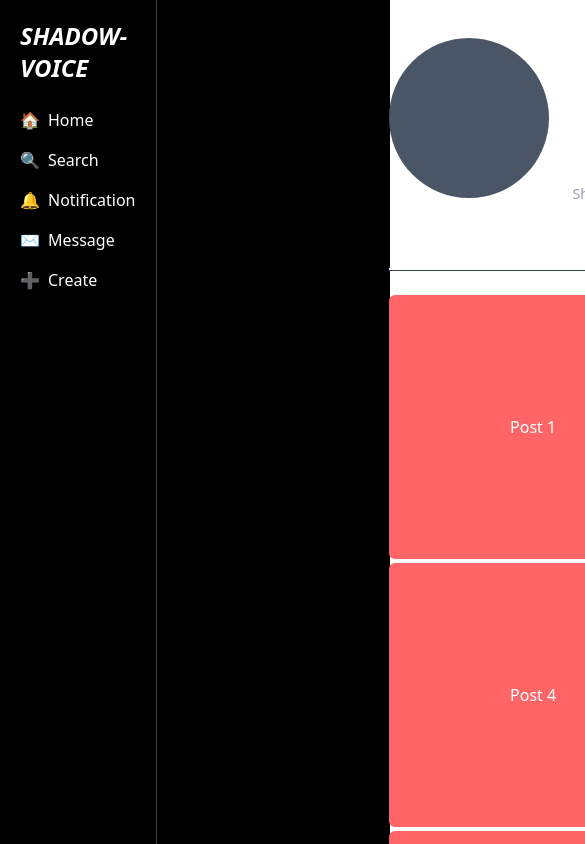
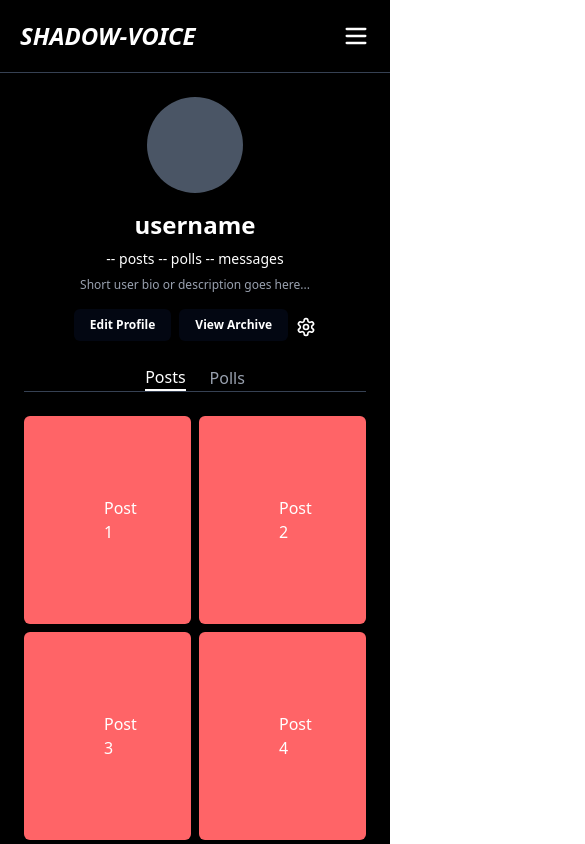
Before and after one commit to lokeshwar777/shadow-voice, a Next.js app in the folder shadow-voice/: page /profile in a window 390 px wide. Shown: the top 844 px of the page, 585 px wide, since content can reach past the window. Built offline with nearby package versions, Linux system fonts and the light colour scheme.

Commit message:
made responsive

```diff
--- a/shadow-voice/src/app/profile/page.tsx
+++ b/shadow-voice/src/app/profile/page.tsx
@@ -1,49 +1,62 @@
 'use client';
 import { useState } from "react";
-import { Settings } from "lucide-react";
-// import { Button } from "@/components/ui/button";
+import { Settings, Menu, X } from "lucide-react";
 
 export default function ProfilePage() {
     const [activeTab, setActiveTab] = useState("posts");
+    const [isMenuOpen, setIsMenuOpen] = useState(false);
 
     return (
-        <div className="bg-black text-white min-h-screen flex">
-            {/* Sidebar */}
-            <aside className="w-64 bg-black p-5 border-r border-gray-700">
-                <h1 className="text-2xl font-bold italic ">SHADOW-VOICE</h1>
-                <nav className="mt-6 space-y-4">
+        <div className="bg-black text-white min-h-screen flex flex-col md:flex-row">
+            {/* Sidebar / Mobile Menu */}
+            <aside className="w-full md:w-64 bg-black p-5 border-b md:border-r border-gray-700">
+                <div className="flex justify-between items-center">
+                    <h1 className="text-2xl font-bold italic">SHADOW-VOICE</h1>
+
+                    {/* Hamburger Menu (Mobile) */}
+                    <button className="md:hidden" onClick={() => setIsMenuOpen(!isMenuOpen)}>
+                        {isMenuOpen ? <X size={28} /> : <Menu size={28} />}
+                    </button>
+                </div>
+
+                {/* Navigation Menu */}
+                <nav className={`${isMenuOpen ? "block" : "hidden"} md:block mt-4 space-y-4`}>
                     <a href="#" className="flex items-center space-x-2"><span>🏠</span> <span>Home</span></a>
                     <a href="#" className="flex items-center space-x-2"><span>🔍</span> <span>Search</span></a>
-                    <a href="#" className="flex items-center space-x-2"><span>🔔</span> <span>Notification</span></a>
-                    <a href="#" className="flex items-center space-x-2"><span>✉️</span> <span>Message</span></a>
+                    <a href="#" className="flex items-center space-x-2"><span>🔔</span> <span>Notifications</span></a>
+                    <a href="#" className="flex items-center space-x-2"><span>✉️</span> <span>Messages</span></a>
                     <a href="#" className="flex items-center space-x-2"><span>➕</span> <span>Create</span></a>
                 </nav>
             </aside>
 
             {/* Main Content */}
-            <main className="flex-1 p-8">
-                <div className="flex items-center ml-50 mb-10 space-x-6">
-                    <div className="w-40 h-40 bg-gray-600 rounded-full"></div>
-                    <div>
-                        <h2 className="text-4xl font-semibold mb-10">username</h2>
-                        <p className="text-white text-2xl">-- posts -- polls -- Message</p>
-                        <p className="text-gray-400 text-sm mt-10">Short user bio or description goes here...</p>
+            <main className="flex-1 p-6 md:p-8">
+                <div className="flex flex-col md:flex-row items-center md:items-start space-y-4 md:space-y-0 md:space-x-6">
+                    <div className="w-24 h-24 md:w-40 md:h-40 bg-gray-600 rounded-full"></div>
+                    <div className="text-center md:text-left">
+                        <h2 className="text-2xl md:text-4xl font-semibold">username</h2>
+                        <p className="text-white text-sm md:text-lg mt-2">-- posts -- polls -- messages</p>
+                        <p className="text-gray-400 text-xs md:text-sm mt-2">Short user bio or description goes here...</p>
                     </div>
-                    <button className="w-full mt-[-100] max-w-30 bg-gray-950 bg-opacity-50 border-1 hover:bg-gray-800 text-white justify-center font-semibold py-2 rounded-md text-xs transition">Edit profile</button>
-                    <button className="w-full max-w-30 mt-[-100] ml-5 bg-gray-950 hover:bg-gray-800 bg-opacity-50 text-white font-semibold border-1  justify-center py-2 text-xs rounded-md transition">View archive</button>
-                    <Settings className="cursor-pointer mt-[-100]" size={20} />
+                </div>
+
+                {/* Buttons & Settings */}
+                <div className="flex flex-wrap justify-center md:justify-start mt-4 space-x-2 md:space-x-5">
+                    <button className="bg-gray-950 bg-opacity-50 hover:bg-gray-800 text-white font-semibold py-2 px-4 text-xs rounded-md transition">Edit Profile</button>
+                    <button className="bg-gray-950 hover:bg-gray-800 bg-opacity-50 text-white font-semibold py-2 px-4 text-xs rounded-md transition">View Archive</button>
+                    <Settings className="mt-2 cursor-pointer" size={20} />
                 </div>
 
                 {/* Tabs */}
-                <div className="ml-50 mr-50 mt-4 border-b border-gray-700  flex space-x-200">
+                <div className="flex justify-center md:justify-start mt-6 border-b border-gray-700 space-x-6">
                     <button className={`${activeTab === "posts" ? "border-b-2 border-white" : "text-gray-400"}`} onClick={() => setActiveTab("posts")}>Posts</button>
                     <button className={`${activeTab === "polls" ? "border-b-2 border-white" : "text-gray-400"}`} onClick={() => setActiveTab("polls")}>Polls</button>
                 </div>
 
                 {/* Content Grid */}
-                <div className="grid ml-50 mr-50 grid-cols-3 gap-1 mt-6">
+                <div className="grid grid-cols-2 sm:grid-cols-3 gap-2 mt-6">
                     {[...Array(9)].map((_, index) => (
-                        <div key={index} className="bg-red-400 text-white py-30 p-2 text-center rounded-md">Post {index + 1}</div>
+                        <div key={index} className="bg-red-400 text-white p-20 text-center rounded-md">Post {index + 1}</div>
                     ))}
                 </div>
             </main>
--- a/shadow-voice/src/app/signup/page.tsx
+++ b/shadow-voice/src/app/signup/page.tsx
@@ -1,4 +1,4 @@
-"use client";
+'use client';
 
 import { useState } from "react";
 import Image from "next/image";
```
